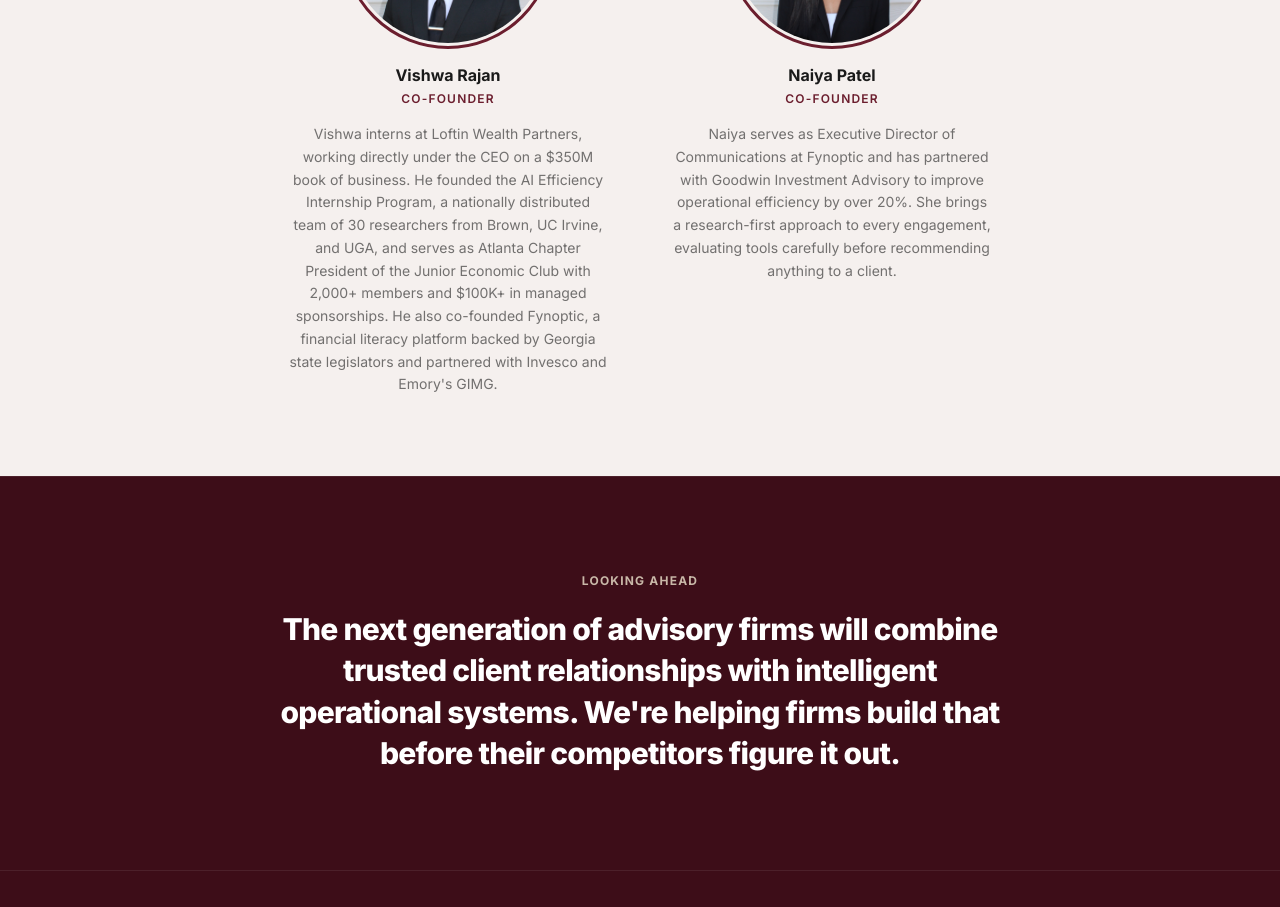
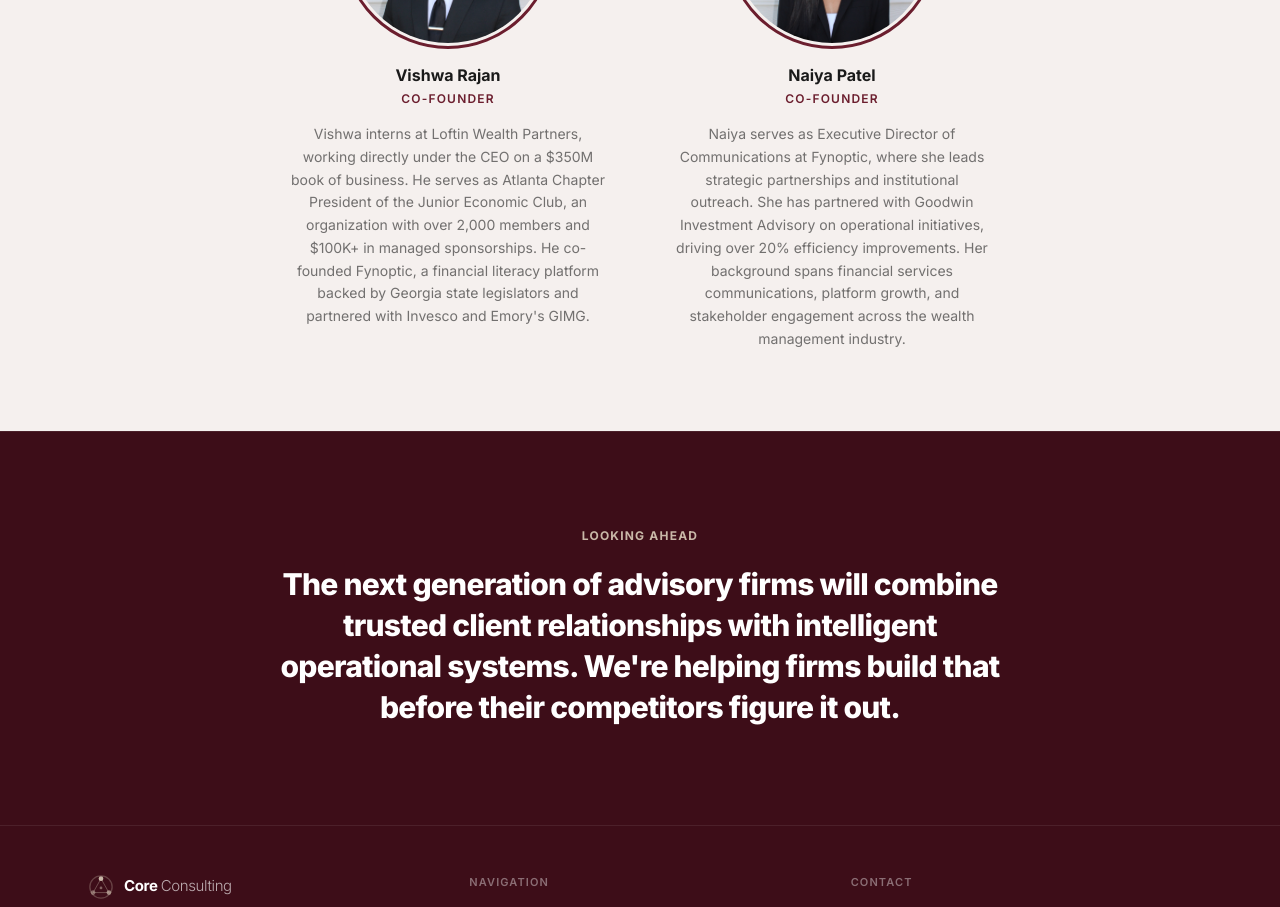
Before and after one commit to vishwarajan08-oss/vishwa-ai-website, a Next.js app: page /about in a window 1280 px wide. Shown: the part 2360-3267 px from the top of the page. Built offline with nearby package versions, Linux system fonts and the light colour scheme.

Commit message:
Rewrite founder bios to equal length, remove project references
Co-Authored-By: Claude Sonnet 4.6 <noreply@anthropic.com>

```diff
--- a/components/AboutPage.js
+++ b/components/AboutPage.js
@@ -24,13 +24,13 @@ const founders = [
     name: "Vishwa Rajan",
     role: "Co-Founder",
     photo: "/vishwa.jpg",
-    bio: "Vishwa interns at Loftin Wealth Partners, working directly under the CEO on a $350M book of business. He founded the AI Efficiency Internship Program, a nationally distributed team of 30 researchers from Brown, UC Irvine, and UGA, and serves as Atlanta Chapter President of the Junior Economic Club with 2,000+ members and $100K+ in managed sponsorships. He also co-founded Fynoptic, a financial literacy platform backed by Georgia state legislators and partnered with Invesco and Emory's GIMG.",
+    bio: "Vishwa interns at Loftin Wealth Partners, working directly under the CEO on a $350M book of business. He serves as Atlanta Chapter President of the Junior Economic Club, an organization with over 2,000 members and $100K+ in managed sponsorships. He co-founded Fynoptic, a financial literacy platform backed by Georgia state legislators and partnered with Invesco and Emory's GIMG.",
   },
   {
     name: "Naiya Patel",
     role: "Co-Founder",
     photo: "/naiya.jpg",
-    bio: "Naiya serves as Executive Director of Communications at Fynoptic and has partnered with Goodwin Investment Advisory to improve operational efficiency by over 20%. She brings a research-first approach to every engagement, evaluating tools carefully before recommending anything to a client.",
+    bio: "Naiya serves as Executive Director of Communications at Fynoptic, where she leads strategic partnerships and institutional outreach. She has partnered with Goodwin Investment Advisory on operational initiatives, driving over 20% efficiency improvements. Her background spans financial services communications, platform growth, and stakeholder engagement across the wealth management industry.",
   },
 ];
 
```
